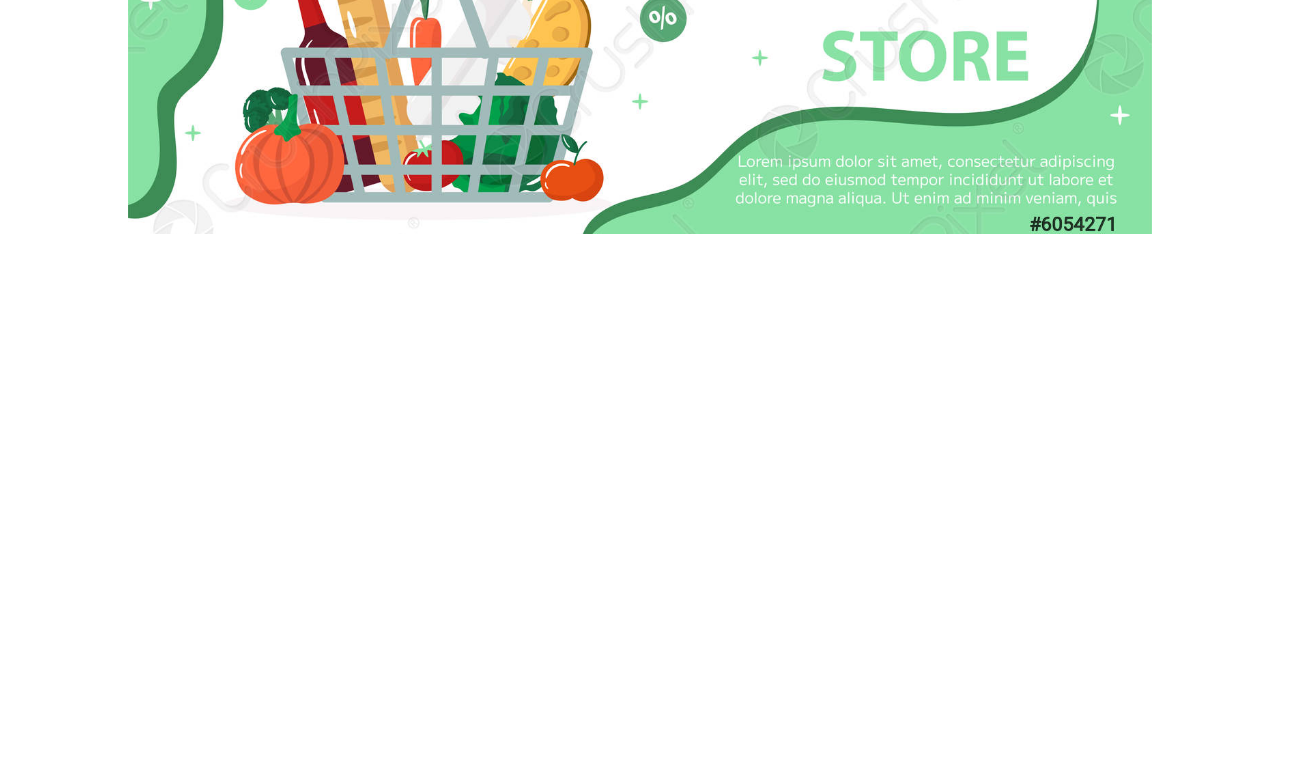
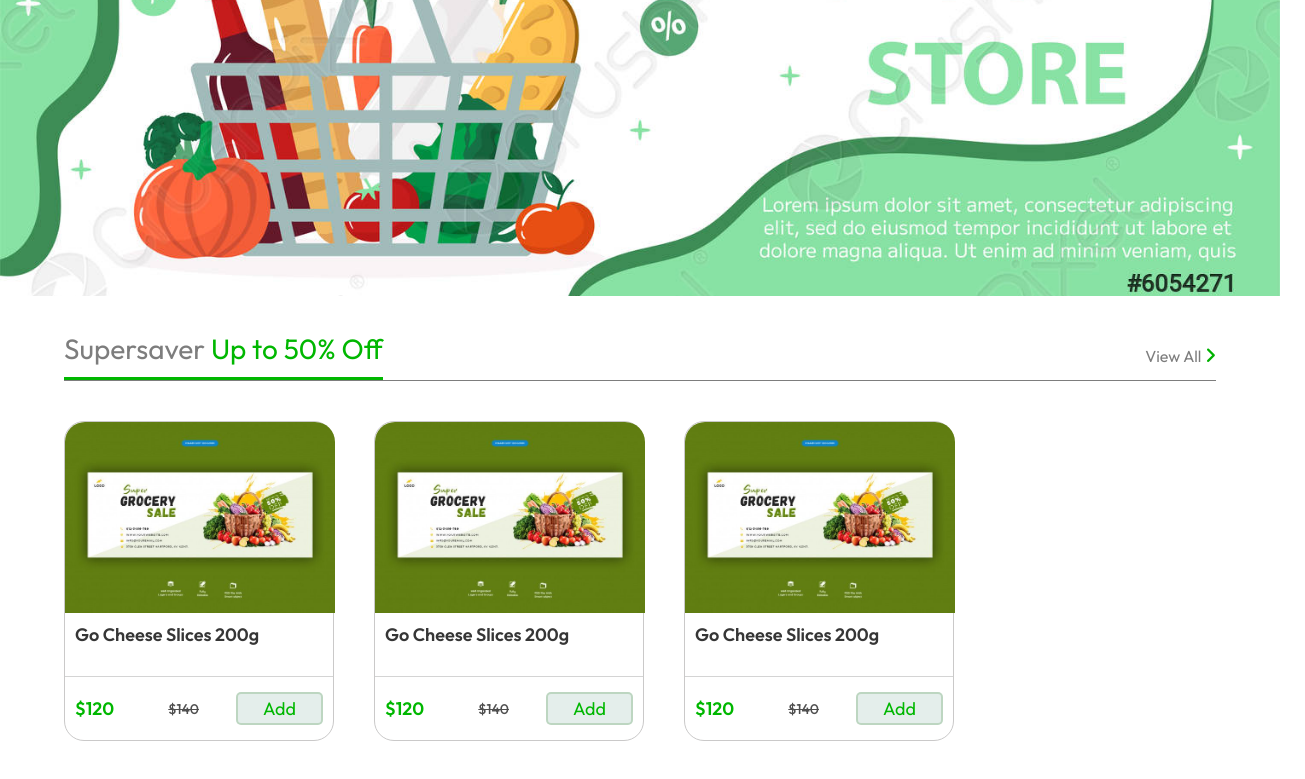
Before and after one commit to CrazieGuru/UCO, a React (Vite) app in the folder frontend/: page / in a window 1280 px wide. Shown: the part 420-1199 px from the top of the page, 1305 px wide, since content can reach past the window. Before the commit the page ends 800 px from the top, so only its background shows below. Built offline with nearby package versions, Linux system fonts and the light colour scheme.

Commit message:
added new component of zone

```diff
--- a/frontend/src/Components/Banner/Banner.css
+++ b/frontend/src/Components/Banner/Banner.css
@@ -1,10 +1,14 @@
 .banner-container{
-    margin-top: 50px;
-    height: 200px;
+    width: 100%;
+    height: 500px;
+    background-color: red;
 }
-.banner-container img{
+.banner-container .banners{
     width: 100%;
-    height: 400px;
+    height: 100%;
+}
+img{
+    width: 100%;
+    height: 500px;
     object-fit: cover;
-    object-position: center;
 }
--- a/frontend/src/Components/Banner/Banner.jsx
+++ b/frontend/src/Components/Banner/Banner.jsx
@@ -4,11 +4,8 @@
 import "slick-carousel/slick/slick.css";
 import "slick-carousel/slick/slick-theme.css";
 import banners from '../../assets/images/images.js';
-import { Container } from "react-bootstrap";
 import './Banner.css'
-import { Zoom } from 'react-slideshow-image';
 import 'react-slideshow-image/dist/styles.css'
-import BannerItem from './BannerItem.jsx';
 
 const Banner = () => {
     const settings = {
@@ -22,8 +19,7 @@
   return (
   <>
   <div className="banner-container">
-    <div className="banner">
-      <Container>
+    <div className="banners">
         <Slider {...settings}>
           {banners.map((item, ind) => {
             return (
@@ -31,7 +27,6 @@
             );
           })}
         </Slider>
-      </Container>
     </div>
     </div>
   </>
--- a/frontend/src/Components/Banner/BannerItem.css
+++ /dev/null
@@ -1,27 +0,0 @@
-.banner-container{
-    display: flex;
-    align-items: center;
-    justify-content: center;
-    height: 400px;
-}
-.banner{
-    width: 80%;
-}
-/* .slick-arrow{
-    filter: invert(1);
-} */
-.banner-item{
-    display: flex;
-    align-items: center;
-    justify-content: space-evenly;
-    gap: 20px;
-    height: 550px;
-}
-.item-img{
-    width: 500px;
-    height: 400px;
-}
-.item-img img{
-    width: 100%;
-    height: 100%;
-}
--- a/frontend/src/Components/Banner/BannerItem.jsx
+++ /dev/null
@@ -1,14 +0,0 @@
-import React from 'react'
-import './BannerItem.css'
-
-const BannerItem = ({key,title,desc,img}) => {
-  return (
-    <div className='banner-item' key={key}>
-        <div className="item-img">
-            <img src={img} alt="" />
-        </div>
-    </div>
-  )
-}
-
-export default BannerItem
--- /dev/null
+++ b/frontend/src/Components/ItemCard/ItemCard.css
@@ -0,0 +1,67 @@
+.card{
+    width: 270px;
+    height: 320px;
+    display: flex;
+    flex-direction: column;
+    justify-content: space-between;
+    border-radius: 20px;
+    border: 1px solid rgb(202, 201, 201);
+}
+.card .item-img{
+    min-width: 270px;
+    min-height: 60%;
+}
+.item-img img{
+    width: 100%;
+    height: 100%;
+    border-top-left-radius: 20px;
+    border-top-right-radius: 20px;
+    object-fit: cover;
+    object-position: center;
+}
+.card .item-name{
+    padding:10px 10px;
+    width: 100%;
+    text-align: start;
+    overflow: hidden;
+    text-wrap: wrap;
+    color: rgb(54, 54, 54);
+    font-size: 18px;
+    font-weight: 600;
+    height: 100%;
+    border-bottom: 1px solid rgb(212, 212, 212);
+}
+.card .amount-add{
+    display: flex;
+    padding: 15px 10px;
+    align-items: center;
+    justify-content: space-between;
+}
+.amount-add .amount{
+    width: 50%;
+    display: flex;
+    align-items: center;
+    justify-content: space-between;
+}
+.amount .a-amount{
+    color: rgb(0, 183, 0);
+    font-size: 18px;
+    font-weight: 600;
+}
+
+.amount .mrp-amount{
+    color: rgb(79, 79, 79);
+    text-decoration-line:line-through;
+    font-size: 14px;
+    font-weight: 500;
+}
+.amount-add button{
+    padding:3px 25px;
+    border: 2px solid rgba(111, 168, 111, 0.333);
+    outline: none;
+    border-radius: 5px;
+    font-size: 18px;
+    color: rgb(0, 183, 0);
+    background-color: rgba(198, 219, 213, 0.473);
+    cursor: pointer;
+}
--- /dev/null
+++ b/frontend/src/Components/ItemCard/ItemCard.jsx
@@ -0,0 +1,26 @@
+import React from "react";
+import "./ItemCard.css";
+import img from "../../assets/images/banner1.jpg";
+
+const ItemCard = () => {
+  return (
+    <>
+      <div className="card">
+        <div className="item-img">
+          <img src={img} alt="" />
+        </div>
+        <p className="item-name">Go Cheese Slices 200g</p>
+        <div className="amount-add">
+          <div className="amount">
+            <p className="a-amount">$120</p>
+            <p className="mrp-amount">$140</p>
+          </div>
+          <button>Add</button>
+        </div>
+      </div>
+    </>
+  );
+};
+import "./ItemCard.css";
+
+export default ItemCard;
--- a/frontend/src/Components/Navbar/Navbar.css
+++ b/frontend/src/Components/Navbar/Navbar.css
@@ -31,6 +31,7 @@
     background-color: rgb(255, 255, 255);
     padding: 10px 0;
     gap: 10px;
+    width: 100%;
 }
 .navbar .nav-top{
     display: flex;
@@ -68,7 +69,7 @@
 .search-bar input{
     border-radius: 10px;
     background-color: transparent;
-    font-size: 18px;
+    font-size: 16px;
     width: 100%;
     height: 100%;
     border: none;
@@ -111,7 +112,8 @@
     height: 25px;
 }
 .nav-bottom{
-    margin-top: 30px;
+    margin-top: 20px;
+    margin-bottom: 20px;
     display: flex;
     justify-content: center;
 }
--- /dev/null
+++ b/frontend/src/Components/Zones/Offers/Offers.css
@@ -0,0 +1,37 @@
+.zone{
+    width: 90%;
+    margin-top: 35px;
+    display: flex;
+    flex-direction: column;
+    justify-content: center;
+    gap: 40px;
+}
+.zone .title{
+    display: flex;
+    align-items: center;
+    justify-content: space-between;
+    height: 50px;
+    font-size: 28px;
+    font-weight: 400;
+    color: rgb(125, 125, 125);
+    border-bottom: 1px solid rgb(125, 125, 125);
+}
+.title .title-name{
+    height: 100%;
+    border-bottom: 3px solid rgb(0, 183, 0);
+}
+.title .title-name span{
+    color: rgb(0, 183, 0);
+}
+.title .view-all{
+    font-size: 16px;
+    cursor: pointer;
+}
+.zone .items{
+    width: 100%;
+    display: flex;
+    flex-wrap: wrap;
+    align-items: center;
+    justify-content: start;
+    gap: 40px;
+}
--- /dev/null
+++ b/frontend/src/Components/Zones/Offers/Offers.jsx
@@ -0,0 +1,33 @@
+import React from 'react'
+import './Offers.css'
+
+const Offers = () => {
+  return (
+    <>
+    <div className="zone">
+      <div className="title">
+        <p className='title-name'>Supersaver <span>Up to 50% Off</span></p>
+        <p className='view-all'>View All <i className='fa fa-angle-right'></i></p>
+      </div>
+      <div className="items">
+        <ItemCard/>
+        <ItemCard/>
+        <ItemCard/>
+        <ItemCard/>
+        <ItemCard/>
+        <ItemCard/>
+        <ItemCard/>
+        <ItemCard/>
+        <ItemCard/>
+        <ItemCard/>
+        <ItemCard/>
+        <ItemCard/>
+      </div>
+    </div>
+    </>
+  )
+}
+import './Offers.css'
+import ItemCard from '../../ItemCard/ItemCard'
+
+export default Offers
--- a/frontend/src/Pages/Homepage/Home.css
+++ b/frontend/src/Pages/Homepage/Home.css
@@ -0,0 +1,5 @@
+.home{
+    display: flex;
+    flex-direction: column;
+    align-items: center;
+}
--- a/frontend/src/Pages/Homepage/Home.jsx
+++ b/frontend/src/Pages/Homepage/Home.jsx
@@ -1,14 +1,18 @@
-import React from 'react'
-import './Home.css'
-import Navbar from '../../Components/Navbar/Navbar'
-import Banner from '../../Components/Banner/Banner'
+import React from "react";
+import "./Home.css";
+import Navbar from "../../Components/Navbar/Navbar";
+import Banner from "../../Components/Banner/Banner";
+import Offers from "../../Components/Zones/Offers/Offers";
 const Home = () => {
   return (
-  <>
-    <Navbar/>
-    <Banner/>
-  </>
-  )
-}
+    <>
+      <div className="home">
+        <Navbar />
+        <Banner />
+        <Offers />
+      </div>
+    </>
+  );
+};
 
-export default Home
+export default Home;
```
Also changed, not shown: frontend/src/index.css (line endings or trailing spaces).
